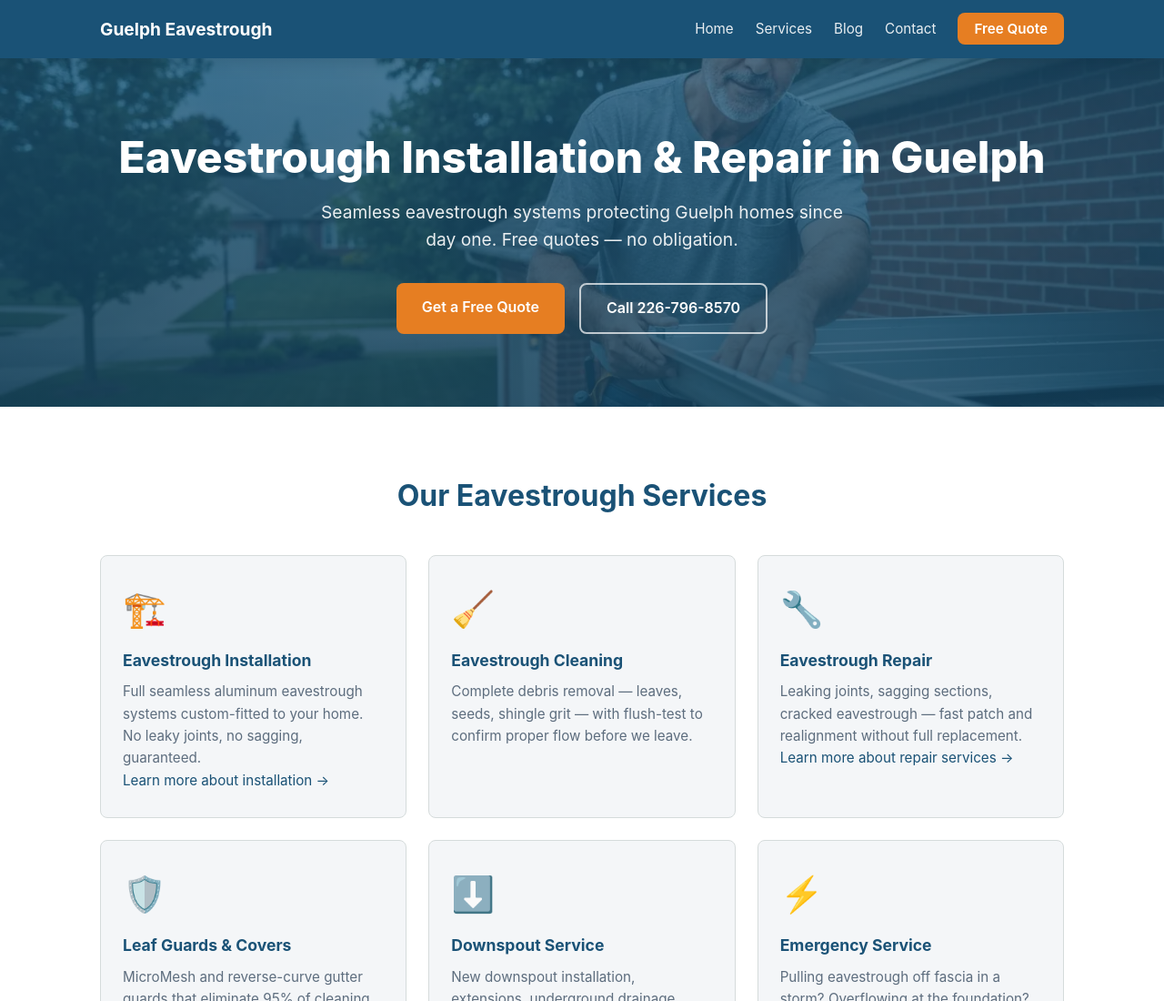
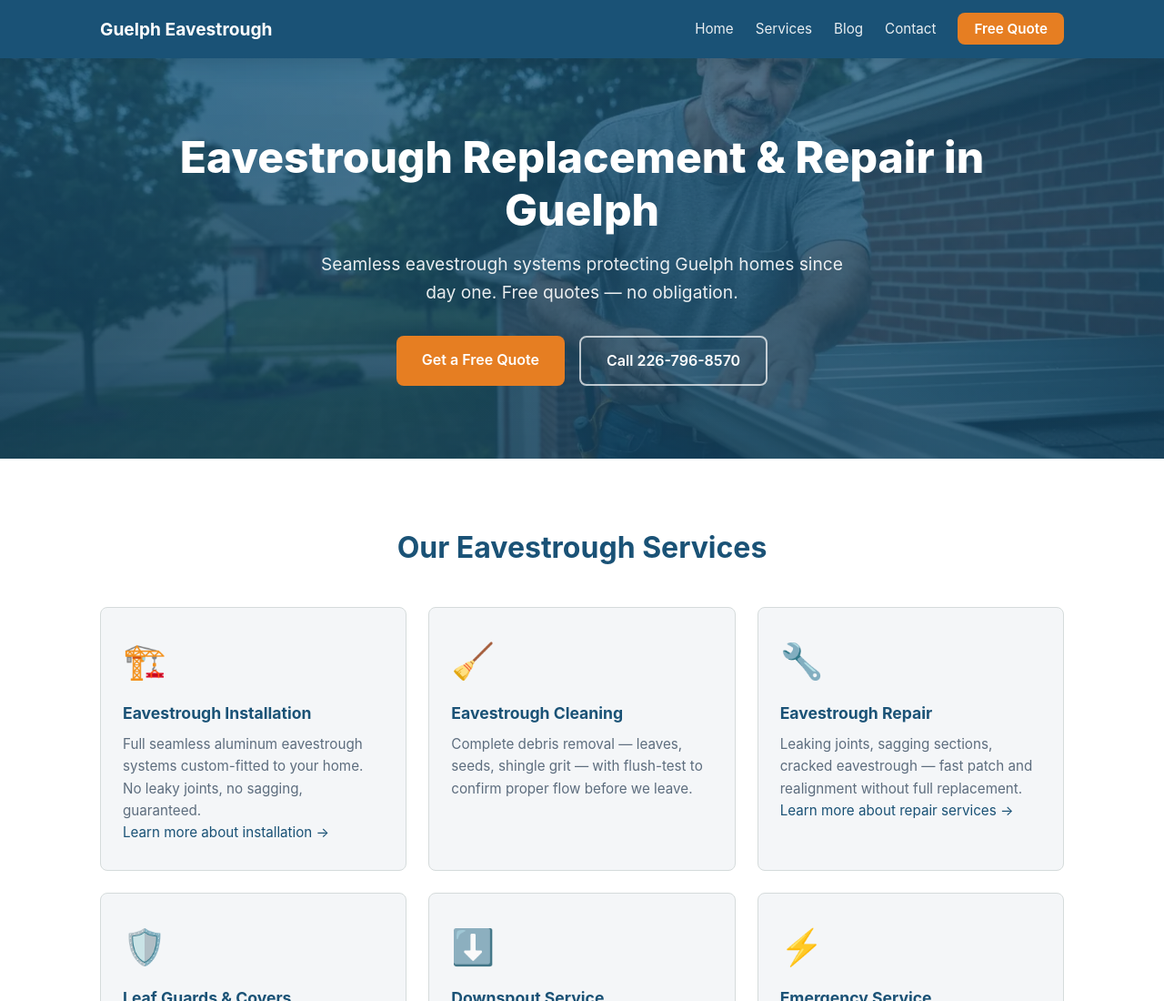
Before and after one commit to ads-ux/guelpheavestrough-com, a plain HTML site: page index.html in a window 1280 px wide. Shown: the top 1100 px of the page at 91% size. Drawn offline with Linux system fonts and the light colour scheme.

Commit message:
Retarget homepage title/H1 to 'eavestrough replacement' - highest-volume keyword not currently targeted

```diff
--- a/index.html
+++ b/index.html
@@ -3,15 +3,15 @@
 <head>
   <meta charset="UTF-8">
   <meta name="viewport" content="width=device-width, initial-scale=1.0">
-  <title>Eavestrough Installation & Repair in Guelph</title>
+  <title>Eavestrough Replacement Guelph | Install & Repair</title>
   <meta name="description" content="Expert eavestrough installation, cleaning and repair in Guelph. Seamless gutters, downspouts & covers. Free quotes.">
-  <meta property="og:title" content="Eavestrough Installation & Repair in Guelph">
+  <meta property="og:title" content="Eavestrough Replacement Guelph | Install & Repair">
   <meta property="og:description" content="Expert eavestrough installation, cleaning and repair in Guelph. Seamless gutters, downspouts & covers. Free quotes.">
   <meta property="og:url" content="https://guelpheavestrough.com/">
   <meta property="og:image" content="https://guelpheavestrough.com/images/cover.webp">
   <meta property="og:type" content="website">
   <meta name="twitter:card" content="summary_large_image">
-  <meta name="twitter:title" content="Eavestrough Installation & Repair in Guelph">
+  <meta name="twitter:title" content="Eavestrough Replacement Guelph | Install & Repair">
   <meta name="twitter:description" content="Expert eavestrough installation, cleaning and repair in Guelph. Seamless gutters, downspouts & covers. Free quotes.">
   <meta name="twitter:image" content="https://guelpheavestrough.com/images/cover.webp">
   <link rel="canonical" href="https://guelpheavestrough.com/">
@@ -209,7 +209,7 @@ src="https://www.facebook.com/tr?id=2194207214734752&ev=PageView&noscript=1"/></
 
 <section class="hero">
   <div class="container">
-    <h1>Eavestrough Installation & Repair in Guelph</h1>
+    <h1>Eavestrough Replacement & Repair in Guelph</h1>
     <p class="hero-sub">Seamless eavestrough systems protecting Guelph homes since day one. Free quotes — no obligation.</p>
     <div class="hero-cta">
       <a class='btn-primary' href='https://guelpheavestrough.com/contact'>Get a Free Quote</a>
```
